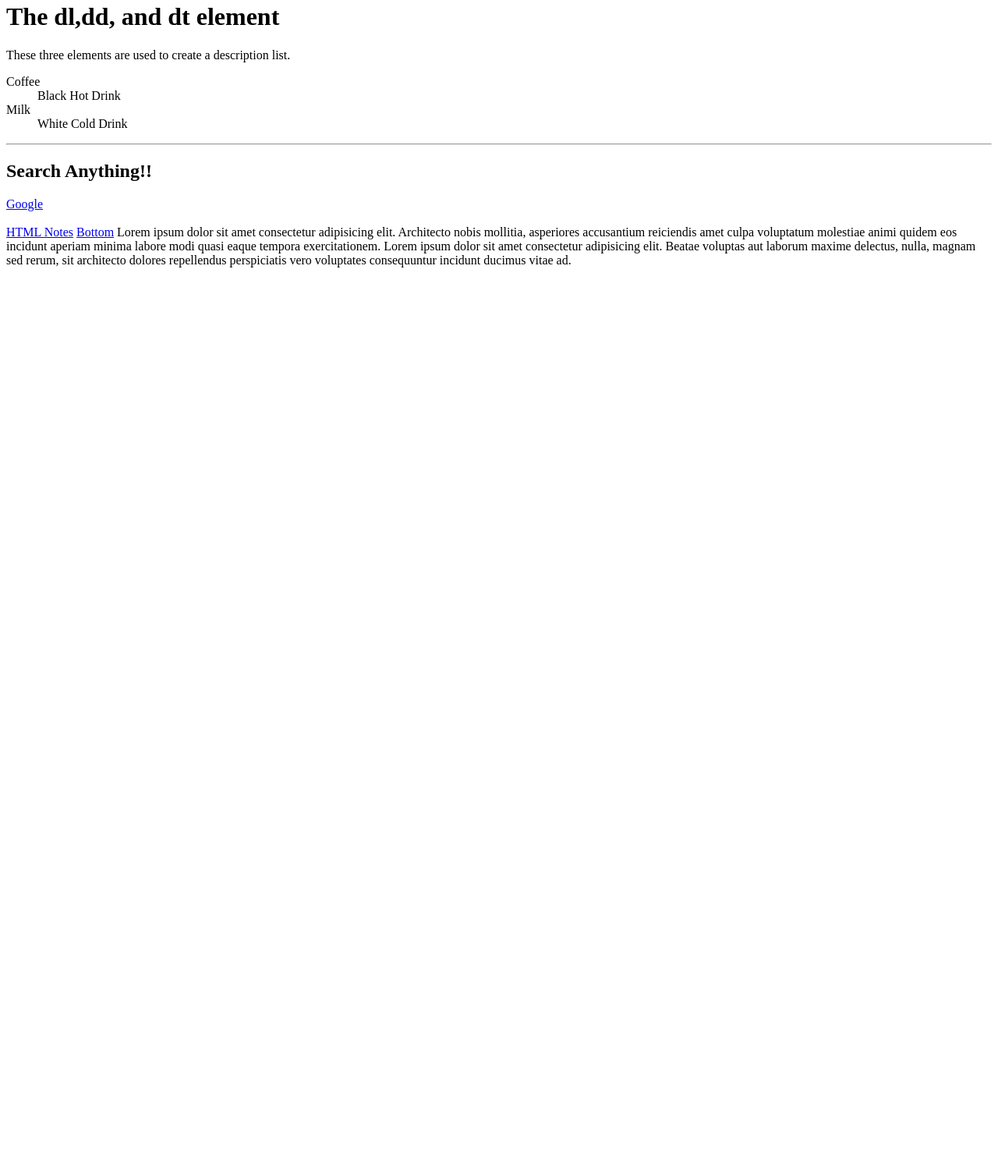
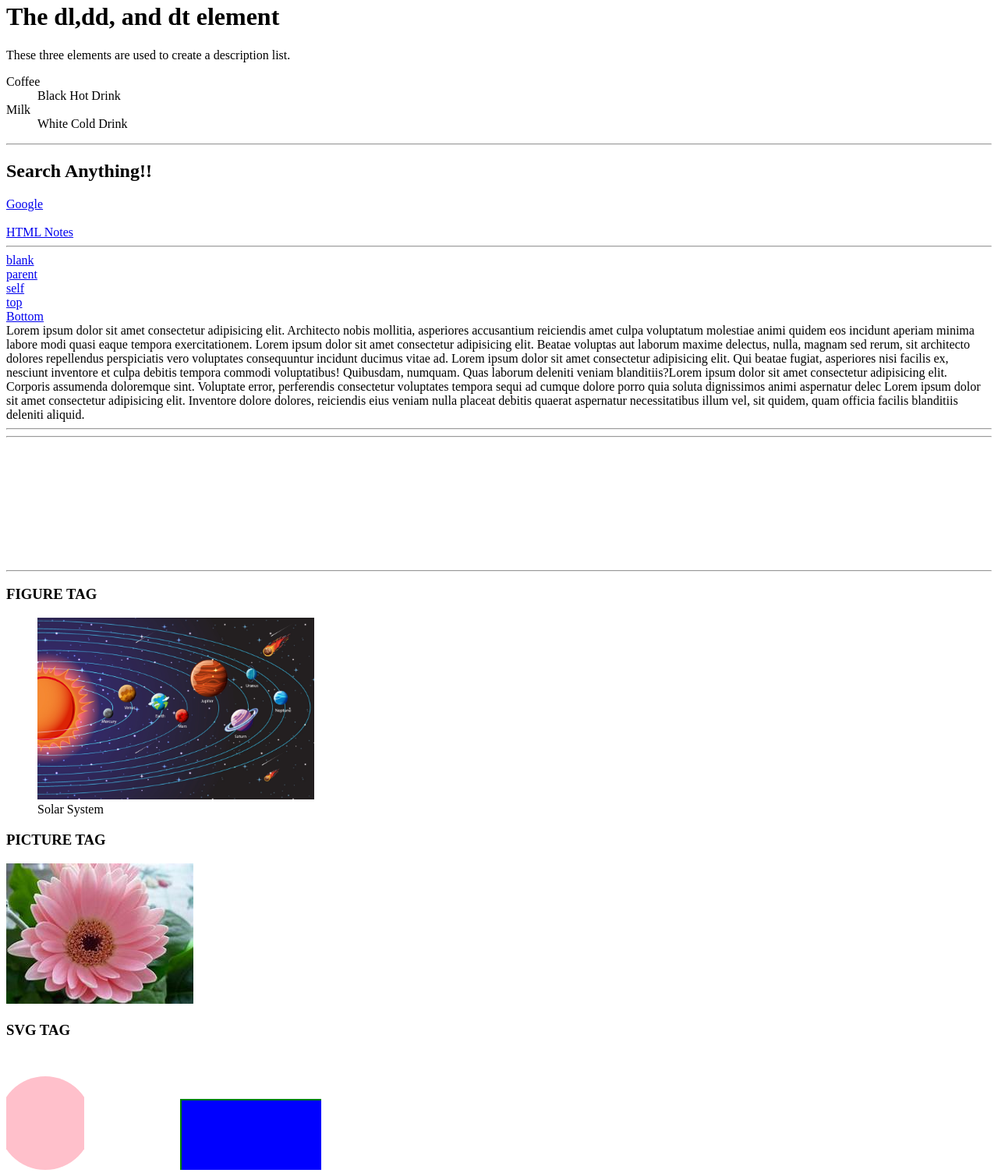
Before and after one commit to Srishtypandey2809/Project, a plain HTML site: page practice.html in a window 1280 px wide. Shown: the part 18-1522 px from the top of the page at 78% size. Before the commit the page ends 800 px from the top, so only its background shows below. Drawn offline with Linux system fonts and the light colour scheme.

Commit message:
practiceset

```diff
--- a/practice.html
+++ b/practice.html
@@ -17,13 +17,53 @@
     <hr>
     <h2>Search Anything!!</h2>
     <a href="https://www.google.com/">Google</a> <br><br>
-    <a href="file:///C:/Users/srish/Downloads/HTML.pdf" download>HTML Notes</a>
-    <a href="https://www.google.com/" target="_blank"></a>
-    <a href="https://www.google.com/" target="_parent"></a>
-    <a href="https://www.google.com/" target="_self"></a>
-    <a href="https://www.google.com/" target="_top"></a>
-    <a href="#bottom" target="_parent">Bottom</a>
+    <!-- link from my local disc -->
+    <a href="file:///C:/Users/srish/Downloads/HTML.pdf" download>HTML Notes</a><br><hr>
+    <a href="https://www.google.com/" target="_blank"> blank</a><br>
+    <a href="https://www.google.com/" target="_parent">parent</a><br>
+    <a href="https://www.google.com/" target="_self">self</a><br>
+    <a href="https://www.google.com/" target="_top"> top</a><br>
+    <a href="#bottom" target="_parent">Bottom</a><br>
     Lorem ipsum dolor sit amet consectetur adipisicing elit. Architecto nobis mollitia, asperiores accusantium reiciendis amet culpa voluptatum molestiae animi quidem eos incidunt aperiam minima labore modi quasi eaque tempora exercitationem.
     Lorem ipsum dolor sit amet consectetur adipisicing elit. Beatae voluptas aut laborum maxime delectus, nulla, magnam sed rerum, sit architecto dolores repellendus perspiciatis vero voluptates consequuntur incidunt ducimus vitae ad.
+    Lorem ipsum dolor sit amet consectetur adipisicing elit. Qui beatae fugiat, asperiores nisi facilis ex, nesciunt inventore et culpa debitis tempora commodi voluptatibus! Quibusdam, numquam. Quas laborum deleniti veniam blanditiis?Lorem ipsum dolor sit amet consectetur adipisicing elit. Corporis assumenda doloremque sint. Voluptate error, perferendis consectetur voluptates tempora sequi ad cumque dolore porro quia soluta dignissimos animi aspernatur delec Lorem ipsum dolor sit amet consectetur adipisicing elit. Inventore dolore dolores, reiciendis eius veniam nulla placeat debitis quaerat aspernatur necessitatibus illum vel, sit quidem, quam officia facilis blanditiis deleniti aliquid.
+      <hr>
+      <!-- <h2>Planets in Solar System</h2>
+    <img src="images/planets-of-the-solar-system-infographic-free-vector.jpg" alt="Solar system" usemap="#planets">
+      <map name="planets">
+        <area shape="rect" coords="130,30" href="https://en.wikipedia.org/wiki/Sun" alt="Sun">
+        <area shape="rect" coords="160.40,25" href="https://en.wikipedia.org/wiki/Mercury_(planet)" alt="Mercury">
+
+      </map> -->
+      <hr>
+      <canvas id="myCanvas">
+        It is not supported
+      </canvas>
+      <script>
+        var c=document.getElementById("myCanvas")
+        var ctx=get.Context("2d")
+        ctx.fillstyle="green";
+        ctx.fillReact(20,20,100,120);
+      </script>
+      <hr>
+      <h3>FIGURE TAG</h3>
+      <figure>
+        <img src="images/planets-of-the-solar-system-infographic-free-vector.jpg" alt="planet"width="30%">
+        <figcaption>Solar System</figcaption>
+      </figure>
+      <h3>PICTURE TAG</h3>
+      <picture>
+        <source media="(min-width: 650px)" srcset="images/pinkflower.jpg">
+        <source media="(min-width:450px)" srcset="images/whiteflower.jpg">
+        <img src="images/sunflower.jpg" alt="sunflower">
+      </picture>
+      <h3>SVG TAG</h3>
+      <svg width="100" height="120">
+        <circle cx="50" cy="60" r="60" stroke-width="2" fill="pink"/>
+
+      </svg>
+      <svg><rect x="120" y="60" width="200"  height="200"   stroke="green" stroke-width="2" fill="blue"/></svg>
+
+
 </body>
 </html>
```
Also changed, not shown: images/pinkflower.jpg (added), images/planets-of-the-solar-system-infographic-free-vector.jpg (added), images/sunflower.jpg (added), images/whiteflower.jpg (added).
